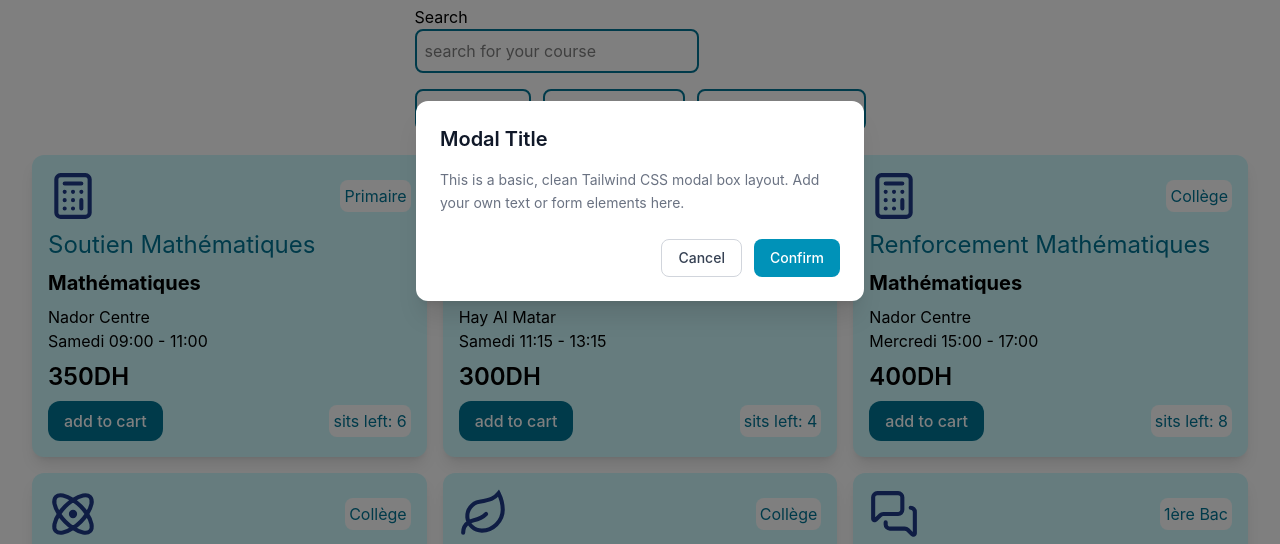
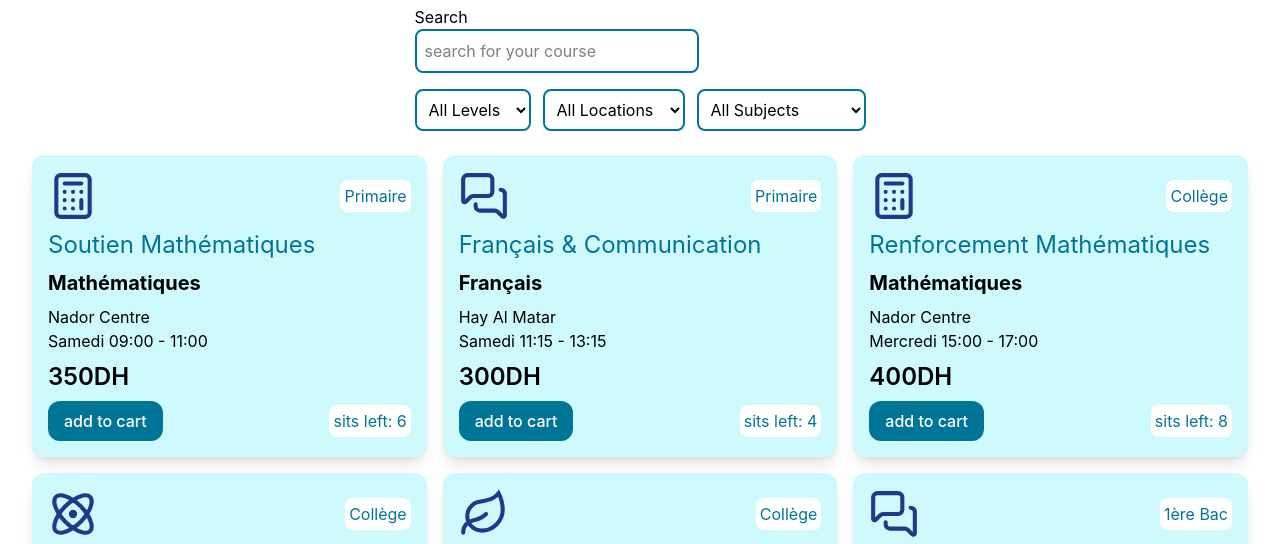
Before and after one commit to zakariabensaid-360/Nour-Academy, a website built with Vite: page index.html in a window 1280 px wide. Shown: the part 199-743 px from the top of the page. Built offline with nearby package versions, Linux system fonts and the light colour scheme.

Commit message:
added some small  changes in index.html

```diff
--- a/index.html
+++ b/index.html
@@ -96,34 +96,6 @@
 
 
 
-    <div id="modal" class="fixed inset-0 z-50 flex  items-center justify-center p-4">
-
-  <div class="fixed inset-0   bg-black/50"></div>
-  <div class="relative bg-white rounded-xl shadow-xl max-w-md w-full p-6 z-10">
-
-
-    <div class="mb-4">
-      <h3 class="text-xl font-semibold text-gray-900">Modal Title</h3>
-    </div>
-
-    <!-- Modal Body -->
-    <div class="mb-6">
-      <p class="text-gray-500 text-sm leading-relaxed">
-        This is a basic, clean Tailwind CSS modal box layout. Add your own text or form elements here.
-      </p>
-    </div>
-
-    <div class="flex justify-end gap-3">
-      <button  class="bg-white hover:bg-gray-50 text-gray-700 border border-gray-300 font-medium px-4 py-2 rounded-lg text-sm transition-colors cursor-pointer">
-        Cancel
-      </button>
-      <button onclick="hide()" class="bg-cyan-600 hover:bg-cyan-700 text-white font-medium px-4 py-2 rounded-lg text-sm transition-colors cursor-pointer">
-        Confirm
-      </button>
-    </div>
-
-  </div>
-</div>
 
     <footer class="bg-cyan-700"></footer>
     <script src="./main.js"></script>
```
